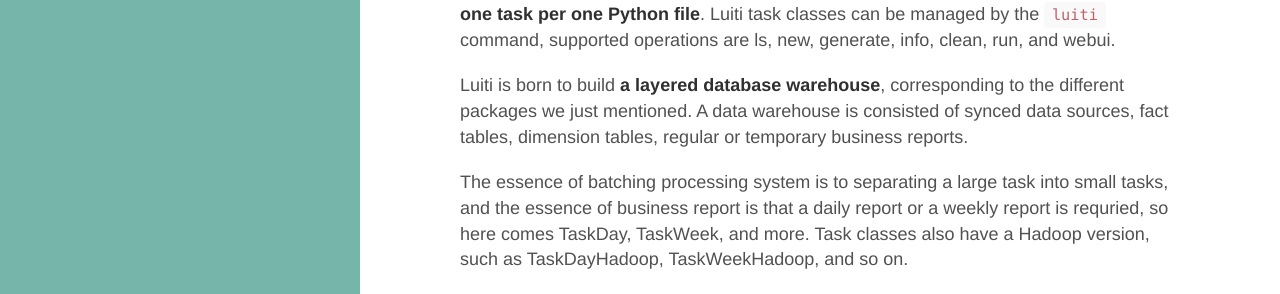
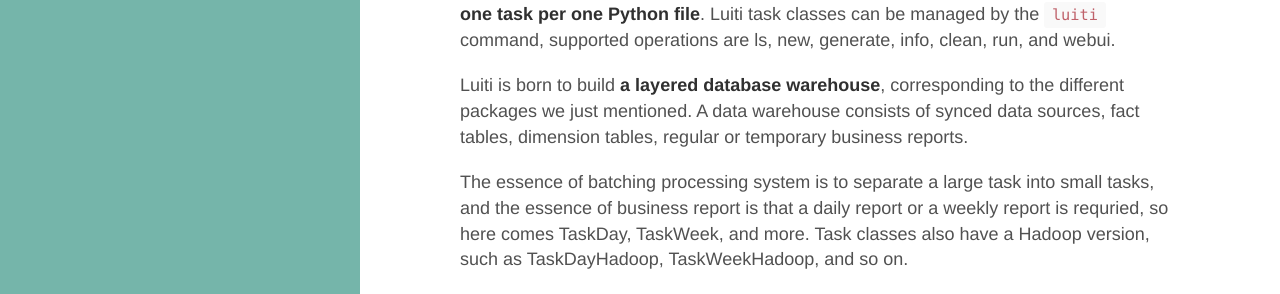
Before and after one commit to Luiti/luiti.github.io, a Jekyll site: the page built from document_guide.markdown, in a window 1280 px wide and 900 px high. Shown: the part 451-745 px from the top of the window. Built offline with Jekyll 4.4.1, drawn with Linux system fonts in a browser that asks for light colours; Markdown is read by kramdown in place of the engine named in the settings; some of the changed text lies outside the part shown.

Commit message:
Auto update document_guide.markdown

````diff
--- a/document_guide.markdown
+++ b/document_guide.markdown
@@ -23,11 +24,11 @@
 generate, info, clean, run, and webui.
 
 Luiti is born to build **a layered database warehouse**, corresponding to
-the different packages we just mentioned. A data warehouse is consisted
+the different packages we just mentioned. A data warehouse consists
 of synced data sources, fact tables, dimension tables, regular or
 temporary business reports.
 
-The essence of batching processing system is to separating a large task
+The essence of batching processing system is to separate a large task
 into small tasks, and the essence of business report is that a daily
 report or a weekly report is requried, so here comes TaskDay, TaskWeek,
 and more. Task classes also have a Hadoop version, such as TaskDayHadoop,
@@ -229,7 +230,7 @@
 A simple example in luiti
 ------------------------
 #### An official example from luigi.
-Below code is copied from http://luigi.readthedocs.org/en/latest/example_top_artists.html
+Code below is copied from http://luigi.readthedocs.org/en/latest/example_top_artists.html
 
 ```python
 import luigi
````
Also changed, not shown: other parts of document_guide.markdown (+5 -4 lines).
